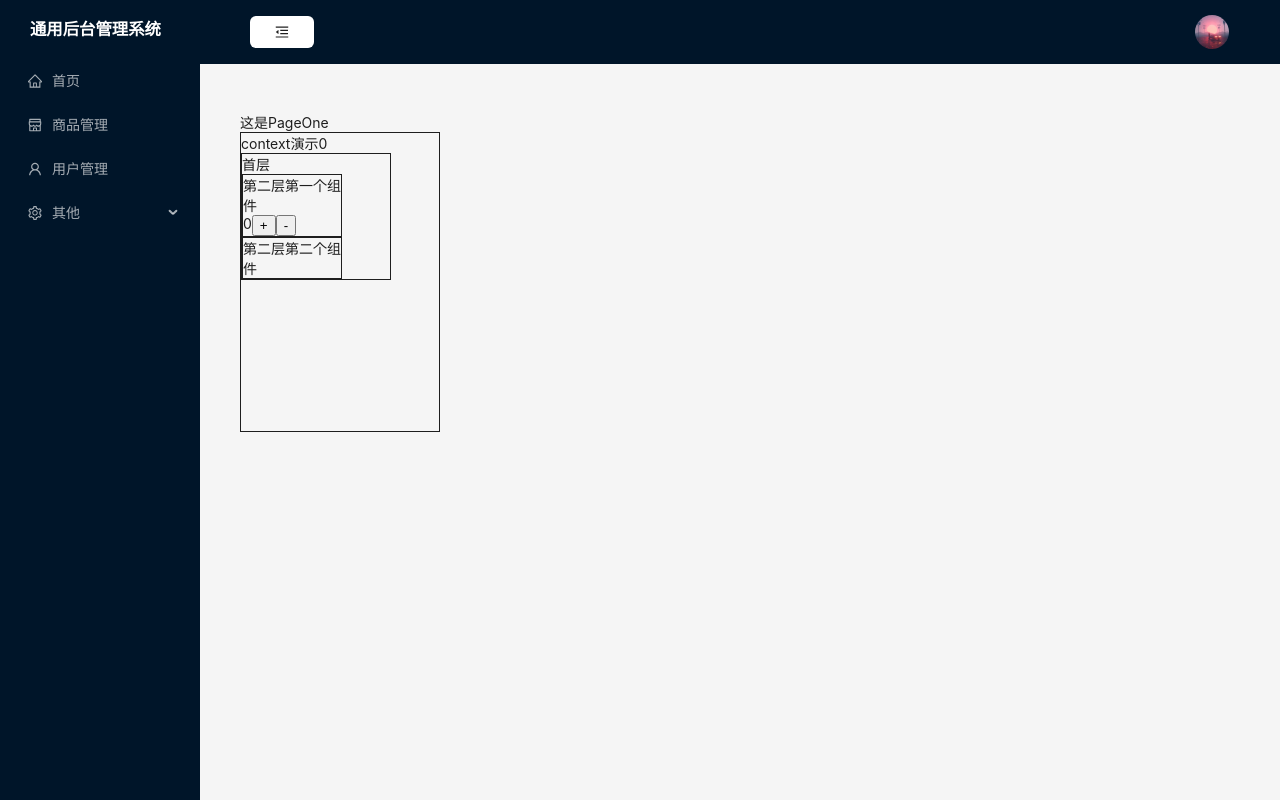
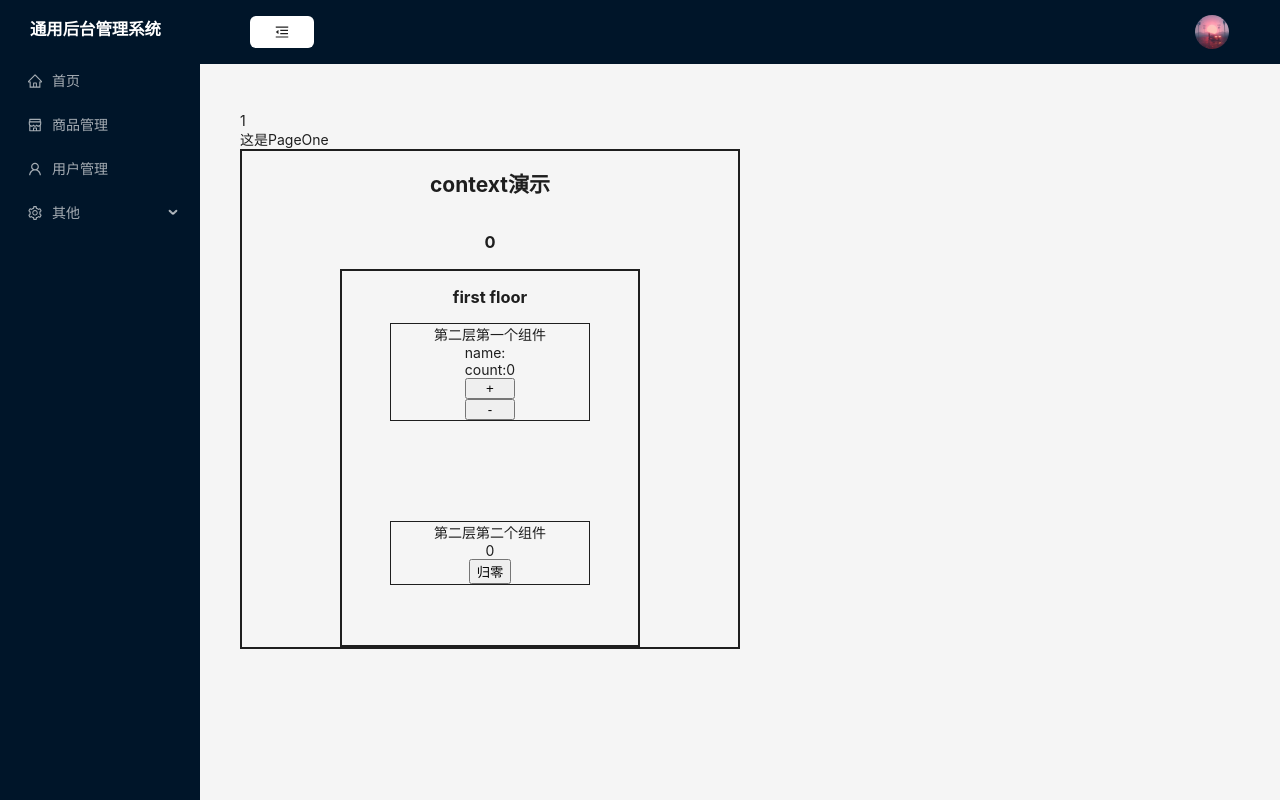
Before and after one commit to xieswjtu/basic-manage, a React (Create React App) app: page /other/pageOne in a window 1280 px wide. Built offline with nearby package versions, Linux system fonts and the light colour scheme.

Commit message:
feat: router

```diff
--- a/src/config/index.js
+++ b/src/config/index.js
@@ -36,6 +36,12 @@ export default [
                 name: 'page2',
                 label: '页面2',
                 icon: 'SettingOutlined'
+            },
+            {
+                path: '/other/pageThree',
+                name: 'page3',
+                label: '页面3',
+                icon: 'SettingOutlined'
             }
         ]
     },
--- a/src/context/index.js
+++ b/src/context/index.js
@@ -1,5 +1,8 @@
 import { createContext } from "react";
 
-const MyContext = createContext()
+const MyContext = createContext({
+    name:"xioaming",//默认值，不用Provider时使用
+    count:1
+})
 
 export default MyContext
--- a/src/page/other/pageOne.js
+++ b/src/page/other/pageOne.js
@@ -8,17 +8,24 @@ const PageOne = () => {
     const [count, setCount] = useState(0)
     return (
         <>
+          <nav>
+            1
+          </nav>
             <div> 这是PageOne </div>
             <div style={{
-                width:"200px",
-                height:"300px",
-                border:"1px solid"
+                width:"500px",
+                height:"500px",
+                border:"2px solid",
+                display:"flex",
+                flexDirection:"column",
+                alignItems:"center"
             }}>
-                context演示
-                {count}
+                <h2>context演示</h2>
+                <h3>{count}</h3>
                 <Provider value={{count, setCount}}>
                   <ComOne/>
                 </Provider>
+                {/* 不用Provider时使用context的默认值      */}
             </div>
         </>
 
--- a/src/page/other/pageOne/comOne.js
+++ b/src/page/other/pageOne/comOne.js
@@ -1,15 +1,19 @@
 import React from 'react';
 import ComTwo from './comTwo';
 import ComThree from './comThree';
+import { Flex } from 'antd';
 
 function ComOne(props) {
     return (
         <div style={{
-            width:"150px",
-            border:"1px solid"
-
+            width:"300px",
+            height:"500px",
+            border:"2px solid",
+            display:"flex",
+            flexDirection:"column",
+            alignItems:"center"
         }}>
-            首层
+            <h3>first floor</h3>
             <ComTwo/>
             <ComThree/>
         </div>
--- a/src/page/other/pageOne/comThree.js
+++ b/src/page/other/pageOne/comThree.js
@@ -1,13 +1,19 @@
-import React from 'react';
+import React, { useContext } from 'react';
+import MyContext from '../../../context';
 
 function ComThree(props) {
+    const {count,setCount} = useContext(MyContext)//函数组件通过useContext得到Provider传递下来的数据
     return (
         <div style={{
-            width:"100px",
-            border:"1px solid"
-
+            width:"200px",
+            border:"1px solid",
+            display:"flex",
+            flexDirection:"column",
+            alignItems:"center"
         }}>
             第二层第二个组件
+            <div>{count}</div>
+            <button onClick={()=>setCount(0)}>归零</button>
         </div>
     );
 }
--- a/src/page/other/pageOne/comTwo.js
+++ b/src/page/other/pageOne/comTwo.js
@@ -6,8 +6,12 @@ const {Consumer} = MyCotext
 function ComTwo(props) {
     return (
         <div style={{
-            width:"100px",
-            border:"1px solid"
+            width:"200px",
+            border:"1px solid",
+            display:"flex",
+            flexDirection:"column",
+            alignItems:"center",
+            marginBottom:"100px"
 
         }}>
             第二层第一个组件
@@ -16,8 +20,10 @@ function ComTwo(props) {
                     return (
                         <div style ={{
                             display:"flex",
+                            flexDirection:"column"
                         }}>
-                            <div>{context.count}</div>
+                            <div>name:{context.name}</div>
+                            <div>count:{context.count}</div>
                             <button onClick={()=>{
                                 context.setCount(context.count++)
                             }}>
--- /dev/null
+++ b/src/page/other/pageThree.js
@@ -0,0 +1,11 @@
+import React from 'react';
+
+function PageThree(props) {
+    return (
+        <div>
+            pageThree
+        </div>
+    );
+}
+
+export default PageThree;
--- a/src/router/index.js
+++ b/src/router/index.js
@@ -6,6 +6,7 @@ import Mall from "../page/mall";
 import User from "../page/user";
 import PageOne from "../page/other/pageOne";
 import PageTwo from "../page/other/pageTwo";
+import PageThree from "../page/other/pageThree";
 
 const routes = [
     {
@@ -39,6 +40,10 @@ const routes = [
                     {
                         path: 'pageTwo',
                         Component: PageTwo
+                    },
+                    {
+                        path: 'pageThree',
+                        Component: PageThree
                     }
                 ]
             }
```
